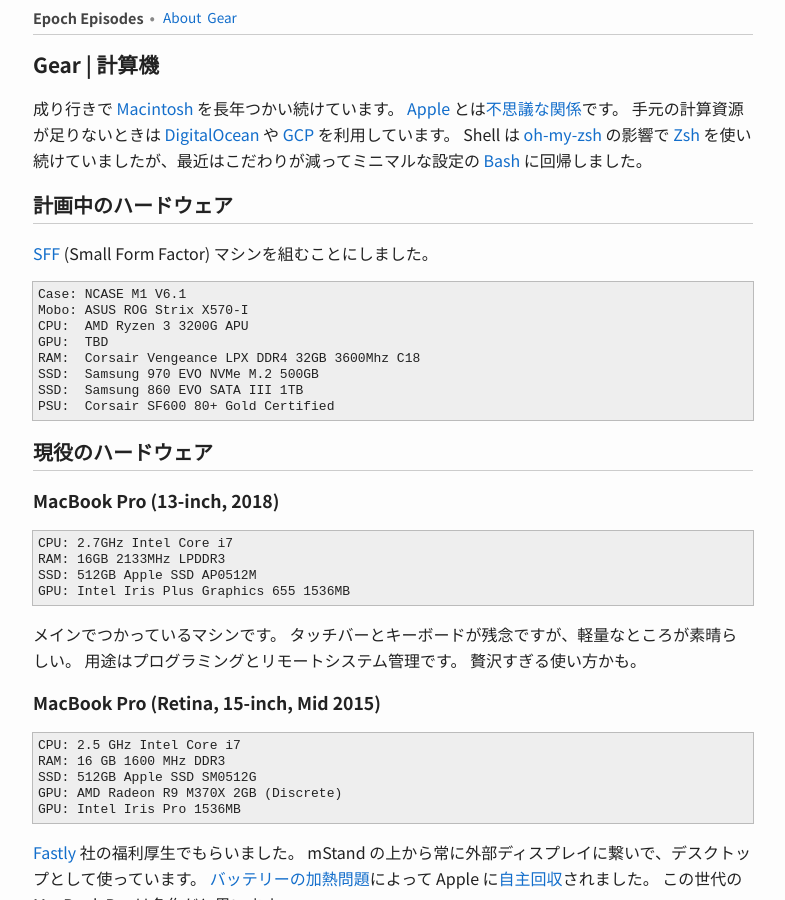
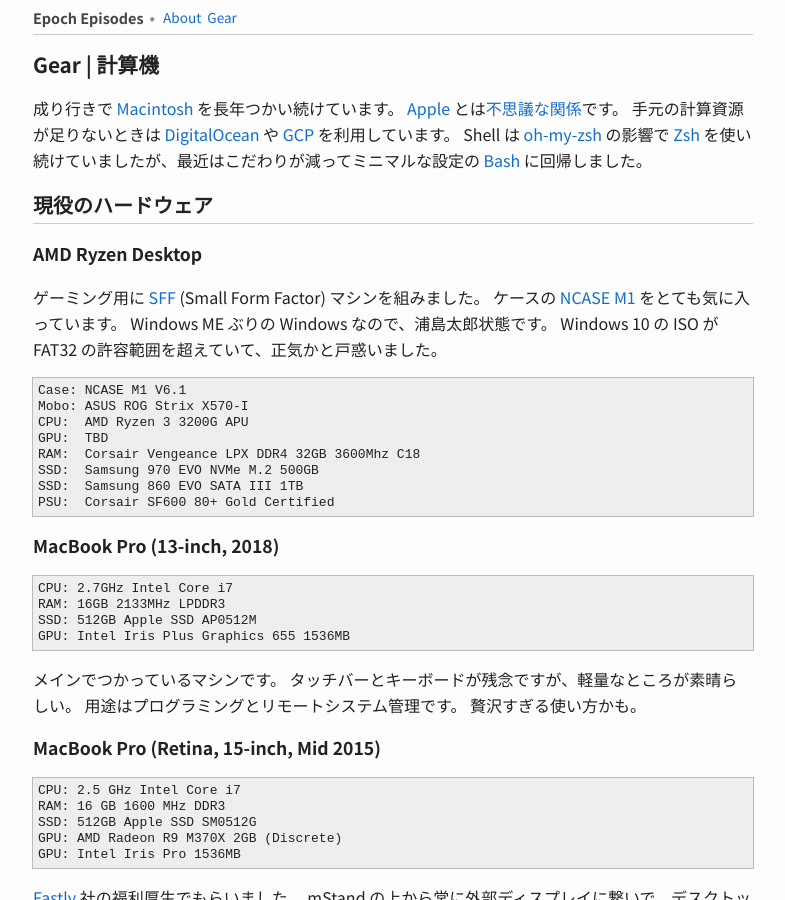
Before and after one commit to toru/ep.torumk.com, a Jekyll site: the page built from _pages/gear.md, in a window 1280 px wide and 900 px high. Shown: the whole window, without its empty margins (247-1032 px from the left). Built offline with Jekyll 4.4.1, drawn with Linux system fonts in a browser that asks for light colours.

Commit message:
pages/gear: latest build is complete

```diff
--- a/_pages/gear.md
+++ b/_pages/gear.md
@@ -9,9 +9,14 @@
 手元の計算資源が足りないときは [DigitalOcean](https://www.digitalocean.com/) や [GCP](https://ja.wikipedia.org/wiki/Google_Cloud_Platform) を利用しています。
 Shell は [oh-my-zsh](https://ohmyz.sh/) の影響で [Zsh](https://ja.wikipedia.org/wiki/Z_Shell) を使い続けていましたが、最近はこだわりが減ってミニマルな設定の [Bash](https://ja.wikipedia.org/wiki/Bash) に回帰しました。
 
-## 計画中のハードウェア
+## 現役のハードウェア
 
-[SFF](https://en.wikipedia.org/wiki/Small_form_factor) (Small Form Factor) マシンを組むことにしました。
+### AMD Ryzen Desktop
+
+ゲーミング用に [SFF](https://smallformfactor.net/) (Small Form Factor) マシンを組みました。
+ケースの [NCASE M1](https://ncases.com/) をとても気に入っています。
+Windows ME ぶりの Windows なので、浦島太郎状態です。
+Windows 10 の ISO が FAT32 の許容範囲を超えていて、正気かと戸惑いました。
 
 <pre class="spec">
 Case: NCASE M1 V6.1
@@ -23,8 +28,6 @@
 SSD:  Samsung 860 EVO SATA III 1TB
 PSU:  Corsair SF600 80+ Gold Certified
 </pre>
-
-## 現役のハードウェア
 
 ### MacBook Pro (13-inch, 2018)
 
```
